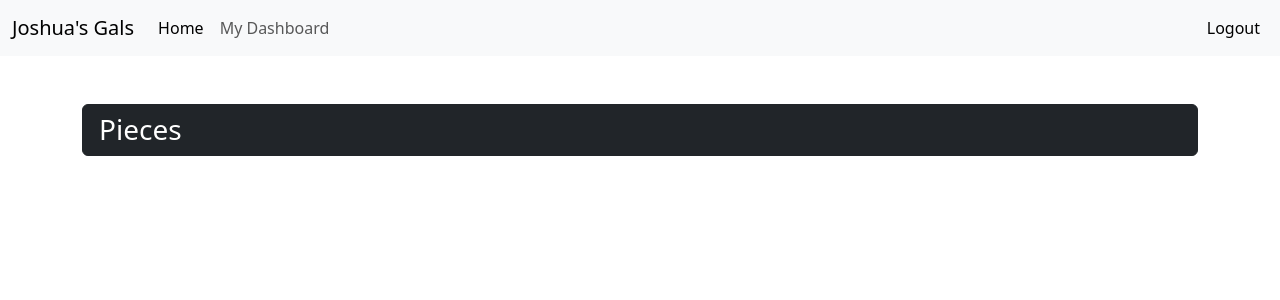
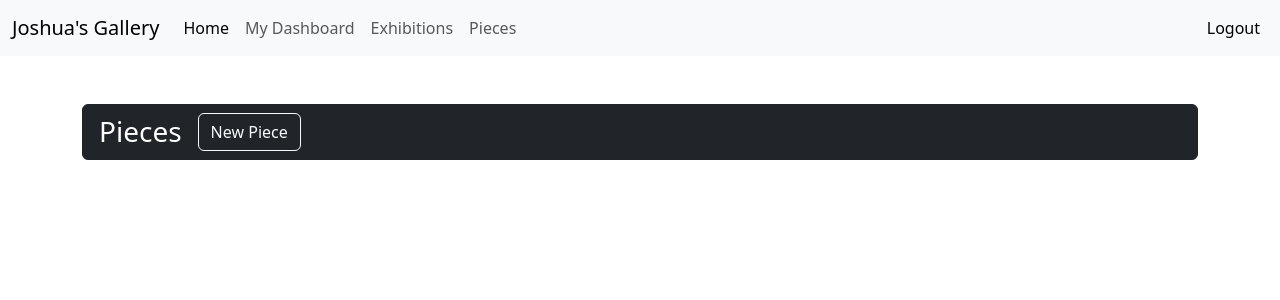
Before and after one commit to joshuaverne/joshuasgallery-server, a Django app: page /gallery/pieces/ in a window 1280 px wide. Shown: the top 300 px of the page. Run offline with Django 4.2, Linux system fonts and the light colour scheme; the visitor is signed in with stand-in values (Sample User, id 1); data that the repository does not hold is empty; parts of the project's set-up code (start-up, migrations or seed data) failed here and were passed over; some libraries are stand-ins or nearby versions.

Commit message:
various UI tweaks, added non-functional delete button to Gallery Piece detail

```diff
--- a/mysite/gallery/urls.py
+++ b/mysite/gallery/urls.py
@@ -12,11 +12,11 @@ urlpatterns = [
     # ex: /gallery/pieces/5
     path('pieces/<int:piece_id>/', views.piece_detail, name='piece_detail'),
 
+    # ec: /gallery/pieces/new
+    path('pieces/new/', views.new_gallery_piece, name='piece_new'),
+
     # ex: /gallery/pieces/5/edit
     path('pieces/<int:piece_id>/edit/', views.edit_gallery_piece, name='piece_edit'),
-
-    # ex: /gallery/pieces/5/edit/submit
-    path('pieces/<int:piece_id>/submitedit/', views.edit_gallery_piece, name='edit_gallery_piece'),
 
     # ex: /gallery/exhibitions
     path('exhibitions/', views.exhibitions_list_view, name='exhibitions_list_view'),
--- a/mysite/gallery/views.py
+++ b/mysite/gallery/views.py
@@ -106,6 +106,46 @@ def get_new_gallery_piece(request):
         return HttpResponseRedirect("/gallery")
 
 
+def new_gallery_piece(request):
+    if not request.user.is_authenticated:
+        return HttpResponseNotAllowed("You must be logged in to do that.")
+
+    # if this is a POST request we need to process the form data
+    if request.method == 'POST':
+        r_post = request.POST
+        r_files = request.FILES
+
+        # check whether it's valid:
+        try:
+            validate_new_gallery_piece_form(dict(list(r_post.items())[1:]), r_files)
+        except ValidationError:
+            return HttpResponseBadRequest("Form data invalid")
+        else:
+            piece_title = r_post['pieceTitle']
+            piece_desc = r_post['pieceDescription']
+            piece_image = r_files['pieceImage']
+
+            # construct a new gallery piece with the form data
+            new_gallery_piece = GalleryPiece(title=piece_title,
+                                             description=piece_desc,
+                                             pub_date=timezone.now(),
+                                             user=request.user,
+                                             image=piece_image)
+            new_gallery_piece.clean()
+
+            # save the new gallery piece to the database
+            new_gallery_piece.save()
+
+            messages.success(request, "Piece created successfully.")
+
+            return HttpResponseRedirect("/gallery/pieces")
+
+    # if a GET (or any other method) we'll redirect to the gallery page
+    else:
+        return render(request=request,
+                      template_name="mysite/gallery_piece_new.html")
+
+
 def edit_gallery_piece(request, piece_id):
     if not request.user.is_authenticated:
         return HttpResponseNotAllowed("You must be logged in to do that.")
@@ -119,6 +159,7 @@ def edit_gallery_piece(request, piece_id):
     title = piece.title
     desc = piece.description
     img = piece.image
+    piece_id = piece.id
 
     title_error = ""
     desc_error = ""
@@ -195,6 +236,7 @@ def edit_gallery_piece(request, piece_id):
                            'piece_title': title,
                            'piece_desc': desc,
                            'piece_img': img,
+                           'piece_id': piece_id,
                            'title_error': title_error,
                            'desc_error': desc_error,
                            'img_error': img_error})
--- a/mysite/templates/mysite/forms/new_gallery_piece_form.html
+++ b/mysite/templates/mysite/forms/new_gallery_piece_form.html
@@ -1,4 +1,4 @@
-<form action="add-gallery-piece" enctype="multipart/form-data" method="post">
+<form action="/gallery/pieces/new/" enctype="multipart/form-data" method="post">
     {% csrf_token %}
     <div class="form-group">
         <label for="inputTitle">Title<span style="color: red;">*</span></label>
--- a/mysite/templates/mysite/gallery_pieces_list.html
+++ b/mysite/templates/mysite/gallery_pieces_list.html
@@ -24,13 +24,13 @@
 <div class="container py-5">
   <div class="list-group">
     <li class="list-group-item d-flex flex-row border-dark bg-dark">
-      <div class="h3 my-auto text-white">Pieces</div>
+      <div class="h3 my-auto text-white me-auto me-md-3">Pieces</div>
+      <a href="/gallery/pieces/new/" class="btn btn-outline-light">New Piece</a>
     </li>
     {% for piece in pieces %}
       <li class="list-group-item d-flex justify-content-start bg-white border-dark">
         <a href="/gallery/pieces/{{ piece.id }}/"
-           class="my-auto fw-bold text-decoration-none piece-link-hover-effect piece-link me-auto me-md-2">{{piece.title}}</a>
-        <a href="/gallery/pieces/{{ piece.id }}/edit/" class="btn btn-outline-dark">Edit</a>
+           class="my-auto fw-bold text-decoration-none piece-link-hover-effect piece-link me-auto me-md-2">{{ piece.title }}</a>
       </li>
     {% endfor %}
   </div>
--- a/mysite/templates/mysite/header.html
+++ b/mysite/templates/mysite/header.html
@@ -9,7 +9,7 @@
 <body>
 <nav class="navbar navbar-expand-lg bg-light">
     <div class="container-fluid">
-        <a class="navbar-brand" href="/">Joshua's Gals</a>
+        <a class="navbar-brand" href="/">Joshua's Gallery</a>
         <button class="navbar-toggler" type="button" data-bs-toggle="collapse" data-bs-target="#navbarSupportedContent"
                 aria-controls="navbarSupportedContent" aria-expanded="false" aria-label="Toggle navigation"
                 id="navbar_toggle_button">
--- a/mysite/templates/mysite/header/authenticated_nav_items.html
+++ b/mysite/templates/mysite/header/authenticated_nav_items.html
@@ -6,6 +6,12 @@
     <li class="nav-item">
       <a class="nav-link" href="/gallery/" id="nav_link_my_gallery">My Dashboard</a>
     </li>
+    <li class="nav-item">
+      <a class="nav-link" href="/gallery/exhibitions" id="nav_link_exhibs_list">Exhibitions</a>
+    </li>
+    <li class="nav-item">
+      <a class="nav-link" href="/gallery/pieces" id="nav_link_pieces_list">Pieces</a>
+    </li>
   </ul>
   <ul class="navbar-nav mb-2 mb-lg-0">
     <li class="nav-item">
```
Also changed, not shown: mysite/templates/mysite/forms/edit_gallery_piece_form.html (+9 -9 lines), mysite/templates/mysite/gallery_piece_detail.html (+6 -6 lines), mysite/templates/mysite/gallery_piece_new.html (added, +20 -0 lines).
